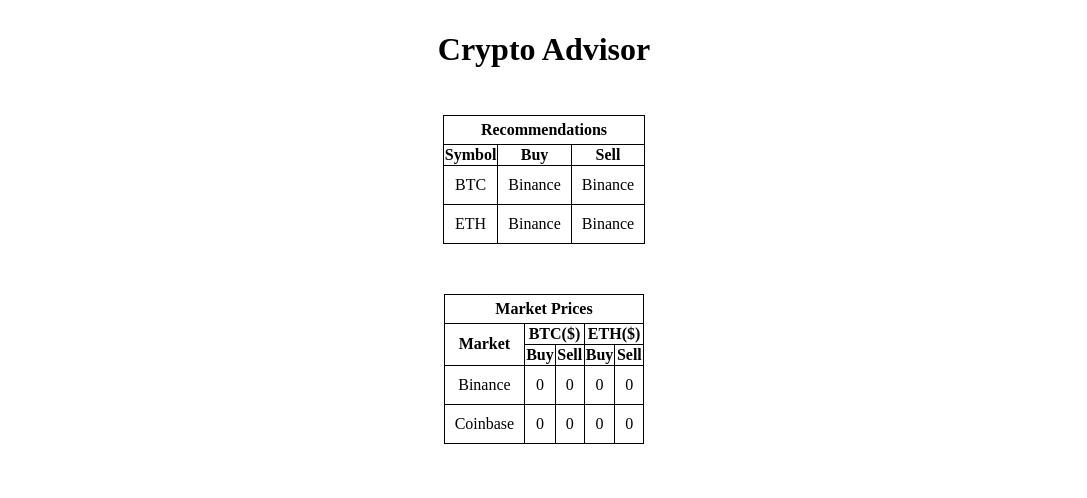
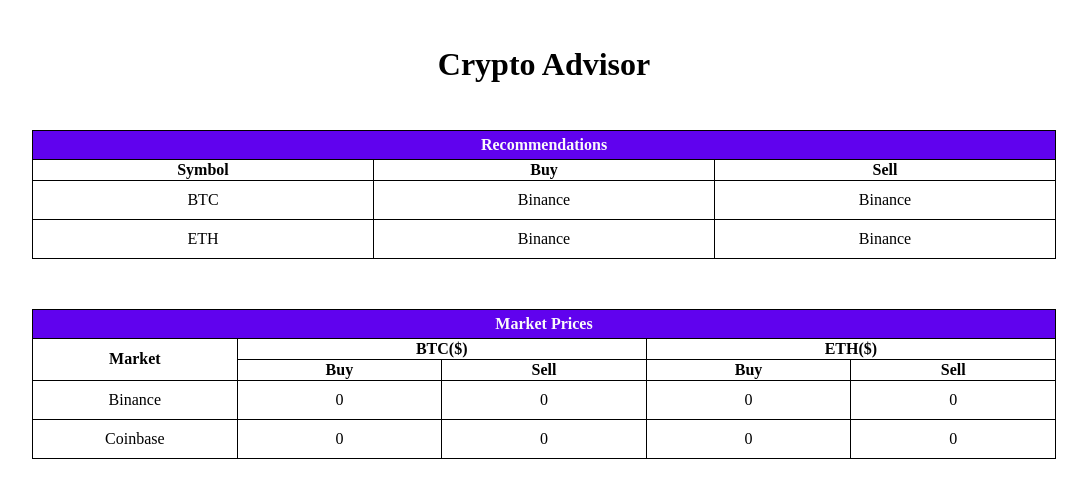
Before and after one commit to justinxu2014/crypto-advisor-web, a React (Create React App) app: page / in a window 1280 px wide. Shown: the top 498 px of the page, without its empty margins (96-1183 px from the left). Built offline with nearby package versions, Linux system fonts and the light colour scheme; no server answers.

Commit message:
updated styling for home and tables

```diff
--- a/src/components/Home.jsx
+++ b/src/components/Home.jsx
@@ -71,12 +71,18 @@
         display: "flex",
         flexDirection: "column",
         alignItems: "center",
-        margin: "10px",
+        padding: "25px",
+        height: "100vh",
       }}
     >
       <h1> Crypto Advisor</h1>
       <div
-        style={{ display: "flex", justifyContent: "center", margin: "25px" }}
+        style={{
+          display: "flex",
+          justifyContent: "center",
+          width: "80vw",
+          margin: "25px",
+        }}
       >
         <RecTable content={RecTableContent} />
       </div>
@@ -84,7 +90,7 @@
         style={{
           display: "flex",
           justifyContent: "center",
-          width: "100vw",
+          width: "80vw",
           margin: "25px",
         }}
       >
--- a/src/components/MarketTable.jsx
+++ b/src/components/MarketTable.jsx
@@ -6,10 +6,12 @@
         borderCollapse: "collapse",
         textAlign: "center",
         tableLayout: "fixed",
+        width: "100%",
+        minWidth: "490px",
       }}
     >
       <thead>
-        <tr>
+        <tr style={{ backgroundColor: "#6002ee", color: "#FAFAFA" }}>
           <th style={{ padding: "5px" }} colSpan={categories.length * 2 + 1}>
             Market Prices
           </th>
--- a/src/components/RecTable.jsx
+++ b/src/components/RecTable.jsx
@@ -6,20 +6,17 @@
         borderCollapse: "collapse",
         textAlign: "center",
         tableLayout: "fixed",
-        minwidth: "100%",
+        minWidth: "240px",
+        width: "100%",
       }}
     >
       <thead>
-        <tr>
+        <tr style={{ backgroundColor: "#6002ee", color: "#FAFAFA" }}>
           <th style={{ padding: "5px" }} colSpan="3">
             Recommendations
           </th>
         </tr>
-        <tr
-          style={{
-            border: "1px solid black",
-          }}
-        >
+        <tr style={{}}>
           <th style={{ border: "1px solid black" }}>Symbol</th>
           <th style={{ border: "1px solid black" }}>Buy</th>
           <th style={{ border: "1px solid black" }}>Sell</th>
```
